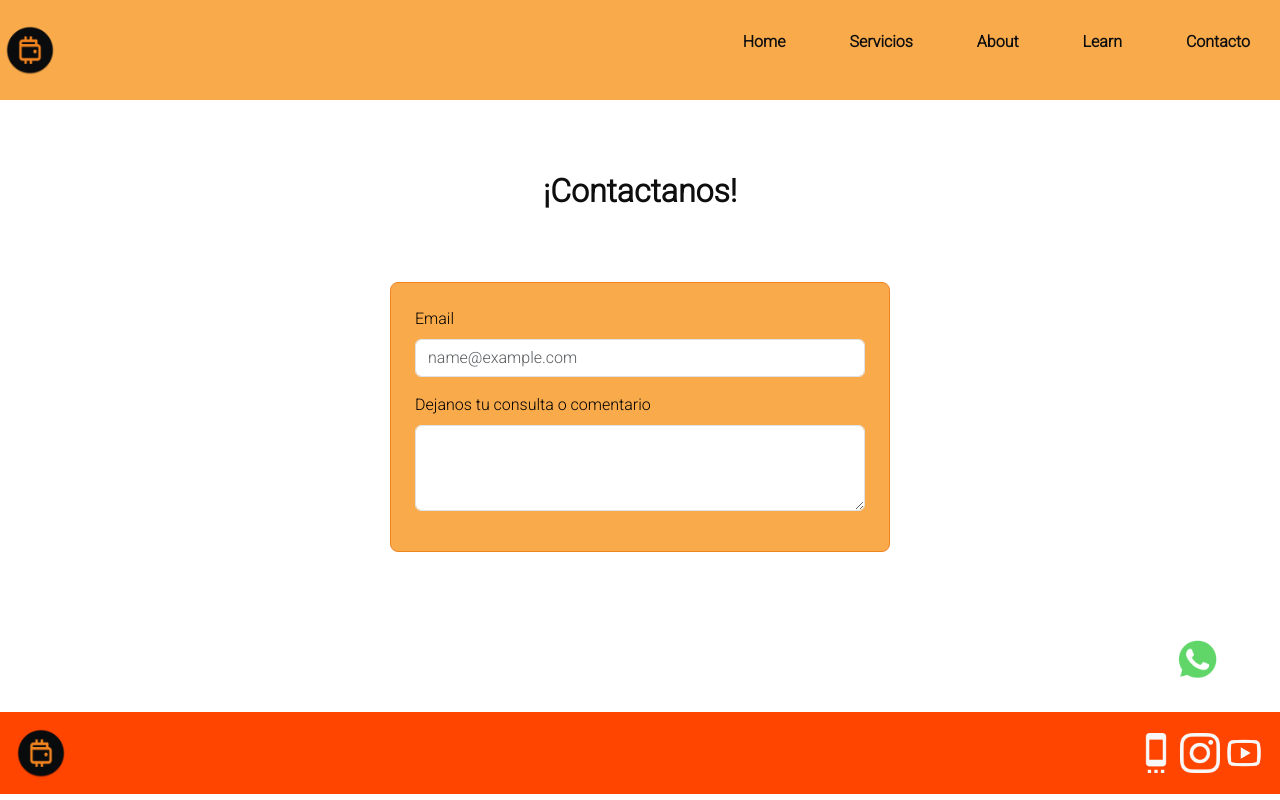
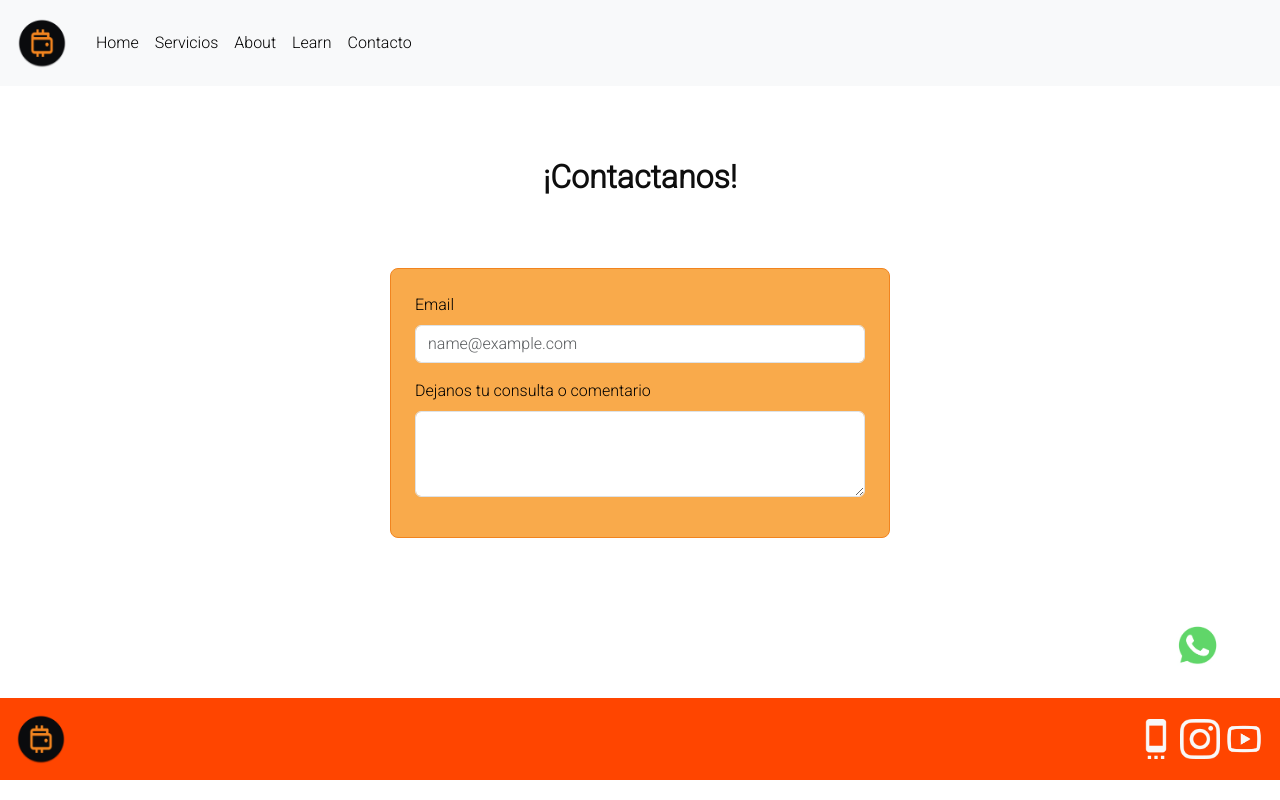
Before and after one commit to Camilagrob/Wally-Project, a plain HTML site: page pages/contacto.html in a window 1280 px wide. Drawn offline with nearby package versions, Linux system fonts and the light colour scheme.

Commit message:
cambié navbar en contacto

```diff
--- a/pages/contacto.html
+++ b/pages/contacto.html
@@ -20,20 +20,32 @@
   </head>
   <body>
     <header>
-      <nav class="menu">
-        <a href="/index.html">
-          <img
-            src="../img/iconBillete.png"
-            alt="Ícono de Billete"
-            class="iconoBillete"
-        /></a>
-        <ul>
-          <li><a href="../index.html">Home</a></li>
-          <li><a href="./servicios.html">Servicios</a></li>
-          <li><a href="./about.html">About</a></li>
-          <li><a href="./learn.html">Learn</a></li>
-          <li><a href="./contacto.html">Contacto</a></li>
-        </ul>
+      <nav class="navbar navbar-expand-lg bg-body-tertiary">
+        <div class="container-fluid">
+          <a class="navbar-brand" href="/index.html"><img src="../img/iconBillete.png" alt="Icono Wally" class="iconoBillete"></a>
+          <button class="navbar-toggler" type="button" data-bs-toggle="collapse" data-bs-target="#navbarSupportedContent" aria-controls="navbarSupportedContent" aria-expanded="false" aria-label="Toggle navigation">
+            <span class="navbar-toggler-icon"></span>
+          </button>
+          <div class="collapse navbar-collapse" id="navbarSupportedContent">
+            <ul class="navbar-nav me-auto mb-2 mb-lg-0">
+              <li class="nav-item">
+                <a class="nav-link active" aria-current="page" href="/index.html">Home</a>
+              </li>
+              <li class="nav-item">
+                <a class="nav-link active" aria-current="page" href="./servicios.html">Servicios</a>
+              </li>
+              <li class="nav-item">
+                <a class="nav-link active" aria-current="page" href="./about.html">About</a>
+              </li>
+              <li class="nav-item">
+                <a class="nav-link active" aria-current="page" href="./learn.html">Learn</a>
+              </li>
+              <li class="nav-item">
+                <a class="nav-link active" aria-current="page" href="./contacto.html">Contacto</a>
+              </li>
+            </ul>
+          </div>
+        </div>
       </nav>
     </header>
     <main>
```
Also changed, not shown: index.html (+1 -0 lines).
